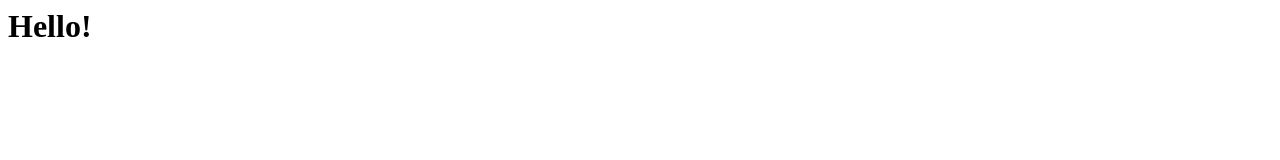
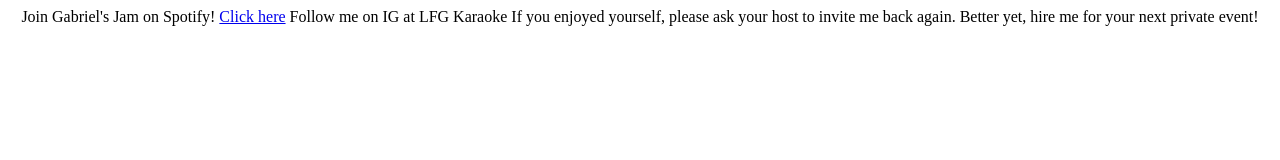
Before and after one commit to oldschoolvirgo/Spotify-Karaoke-SYHO, a plain HTML site: page index.html in a window 1280 px wide. Drawn offline with Linux system fonts and the light colour scheme.

Commit message:
Update index.html

```diff
--- a/index.html
+++ b/index.html
@@ -1 +1,6 @@
-<h1>Hello!</h1>
+<center>
+  Join Gabriel's Jam on Spotify! <a href="https://spotify.link/P8cZTJnFcMb">Click here</a>
+  Follow me on IG at <a hef="https://www.instagram.com/lfgkaraoke/">LFG Karaoke</a>
+  If you enjoyed yourself, please ask your host to invite me back again.
+  Better yet, hire me for your next private event!
+</center>
```
